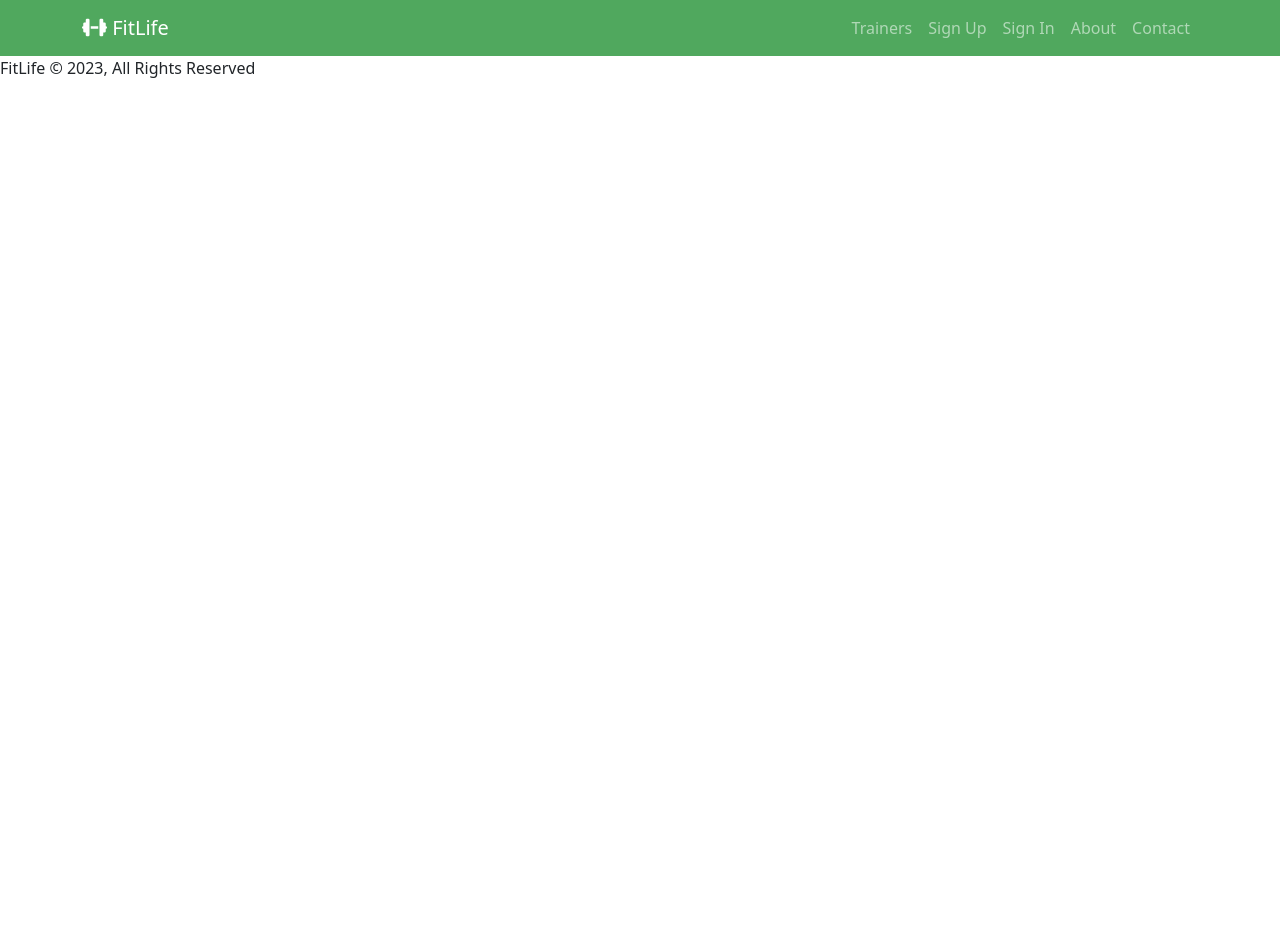
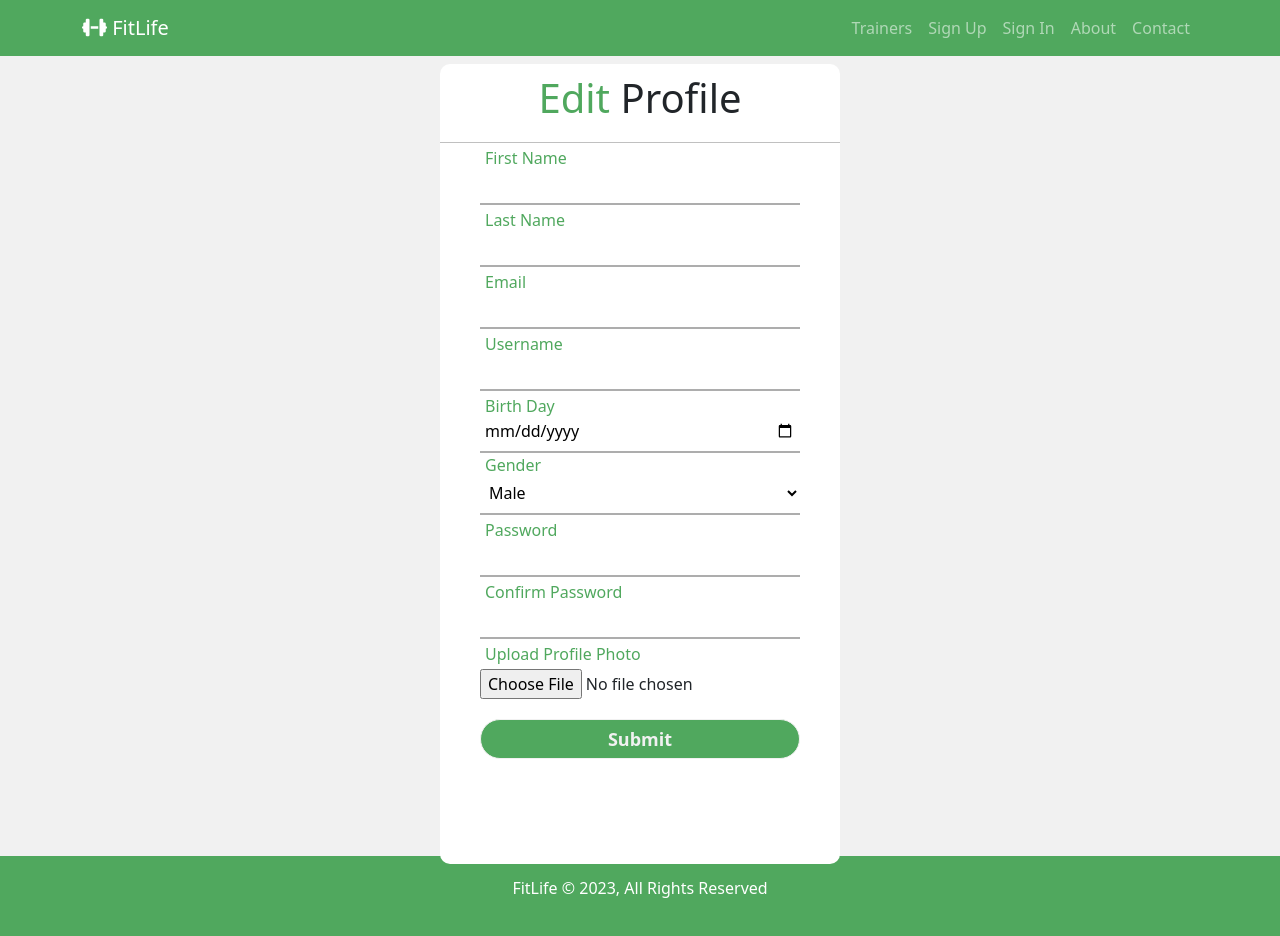
Before and after one commit to Veliashvilii/FitLifeV.1, a Django app: template users/templates/users/profile.html in a window 1280 px wide. Before the commit the page ends 78 px from the top, so only its background shows below. Run offline with Django 3.2, Linux system fonts and the light colour scheme; the template is opened without the code that fills it, so the values that code supplies are empty; some libraries are stand-ins or nearby versions.

Commit message:
Users Profile GET methods Complated

```diff
--- a/account/views.py
+++ b/account/views.py
@@ -8,7 +8,7 @@ from django.contrib.auth.models import User
 def user_login(request):
 
   if request.user.is_authenticated:
-    return redirect('/users/home')
+    return render(request, 'users/home.html')
 
   if request.method == "POST":
     username = request.POST["username"]
@@ -17,7 +17,8 @@ def user_login(request):
     user = authenticate(request, username=username, password=password)
     if user is not None:
       login(request, user)
-      return redirect('/users/home')
+      #redirect('/users/home')
+      return render(request, 'users/home.html')
     else:
       return render(request, 'account/login.html', {"error":"Email or Password Incorrect!"})
   return render(request, 'account/login.html')
--- a/users/templates/users/profile.html
+++ b/users/templates/users/profile.html
@@ -1,3 +1,252 @@
 {% extends "layout.html" %}
 
 {% block pageTitle %} Profile {% endblock %}
+
+{% block content %}
+<div class="content-body">
+  <div class="center">
+    <h1><span class="text-green">Edit</span> Profile</h1>
+    <form method="post" enctype="multipart/form-data">
+      {% csrf_token %}
+      {% if error %}
+        <div class="alert alert-danger">
+          {{ error }}
+        </div>
+      {% endif %}
+      <div class="txt-field">
+        <input type="text" name="first_name" placeholder="{{ first_name }}">
+        <span></span>
+        <label>First Name</label>
+      </div>
+      <div class="txt-field">
+        <input type="text" name="last_name" placeholder="{{ last_name }}">
+        <span></span>
+        <label>Last Name</label>
+      </div>
+      <div class="txt-field">
+        <input type="email" name="email" placeholder="{{ email }}">
+        <span></span>
+        <label>Email</label>
+      </div>
+      <div class="txt-field">
+        <input type="text" name="username" placeholder="{{ username }}">
+        <span></span>
+        <label>Username</label>
+      </div>
+      <div class="txt-field">
+        <input type="date" name="birthday">
+        <span></span>
+        <label>Birth Day</label>
+      </div>
+      <div class="txt-field">
+        <select id="gender" name="gender">
+          <option value="male">Male</option>
+          <option value="female">Female</option>
+          <option value="other">Other</option>
+        </select>
+        <label>Gender</label>
+      </div>
+      <div class="txt-field">
+        <input type="password" name="password">
+        <span></span>
+        <label>Password</label>
+      </div>
+      <div class="txt-field">
+        <input type="password" name="repassword">
+        <span></span>
+        <label>Confirm Password</label>
+      </div>
+      <div class="photo">
+        <input type="file" name="profile_picture" accept="image/*">
+        <span></span>
+        <label>Upload Profile Photo</label>
+      </div>
+      <button type="submit" class="btn">Submit</button>
+    </form>
+  </div>
+</div>
+{% endblock %}
+
+
+{% block style %}
+<style>
+  .text-green {
+    color: #50a85e;
+  }
+
+  .content-body {
+    margin: 0;
+    padding: 0;
+    background: #f1f1f1;
+    background-size: cover;
+    background-position: center;
+    height: 100vh;
+    overflow: hidden;
+  }
+
+  .center {
+    position: absolute;
+    height: 100%;
+    top: 58%;
+    left: 50%;
+    transform: translate(-50%, -50%);
+    width: 400px;
+    background: white;
+    border-radius: 10px;
+  }
+
+  .center h1 {
+    margin-top: 10px;
+    text-align: center;
+    padding: 0 0 20px 0;
+    border-bottom: 1px solid silver;
+  }
+
+  .center form {
+    padding: 0 40px;
+    box-sizing: border-box;
+    margin-bottom: 20px; /* Increase bottom margin */
+  }
+
+  form .txt-field {
+    position: relative;
+    border-bottom: 2px solid #adadad;
+    margin: 20px 0;
+  }
+
+  .txt-field input {
+    width: 100%;
+    padding: 0 5px;
+    height: 40px;
+    font-size: 16px;
+    border: none;
+    background: none;
+    outline: none;
+  }
+
+  .txt-field label {
+    position: absolute;
+    top: 50%;
+    left: 5px;
+    color: #adadad;
+    transform: translateY(-50%);
+    font-size: 16px;
+    pointer-events: none;
+    transition: .5s;
+  }
+
+  .txt-field span::before {
+    content: '';
+    position: absolute;
+    top: 40px;
+    left: 0;
+    width: 0%;
+    height: 2px;
+    background: #50a85e;
+    transition: .5s;
+  }
+
+  .txt-field input:focus ~ label,
+  .txt-field input:valid ~ label {
+    top: -5px;
+    color: #50a85e;
+  }
+
+  .txt-field input:focus ~ span::before,
+  .txt-field input:valid ~ label::before {
+    width: 100%;
+  }
+
+  .txt-field select + label {
+    position: absolute;
+    top: -20px;
+    left: 5px;
+    color: #50a85e;
+    transform: translateY(0);
+    font-size: 16px;
+    pointer-events: none;
+    transition: .5s;
+  }
+
+  select {
+    width: 100%;
+    padding: 0 5px;
+    height: 40px;
+    font-size: 16px;
+    border: none;
+    background: none;
+    outline: none;
+    color: #000;
+  }
+
+  .btn{
+    width: 100%;
+    height: 40px;
+    border: 1px solid;
+    background: #50a85e;
+    border-radius: 25px;
+    font-size: 18px;
+    color: #f1f1f1;
+    font-weight: 700;
+    cursor: pointer;
+    outline: none;
+    margin-bottom: 20px;
+  }
+
+  .btn:hover {
+    background: #50a85e;
+    color: #f1f1f1;
+    transition: .5s;
+  }
+
+  .main-footer {
+    text-align: center;
+    background: #50a85e;
+    color: #ffffff;
+    padding: 20px;
+  }
+
+  form .photo {
+    position: relative;
+    margin: 20px 0;
+  }
+
+  .photo input[type="file"] {
+    margin-top: 10px;
+  }
+
+  .photo label {
+    position: absolute;
+    top: 50%;
+    left: 5px;
+    color: #adadad;
+    transform: translateY(-50%);
+    font-size: 16px;
+    pointer-events: none;
+    transition: .5s;
+  }
+
+  .photo span::before {
+    content: '';
+    position: absolute;
+    top: 40px;
+    left: 0;
+    width: 0%;
+    height: 2px;
+    background: #50a85e;
+    transition: .5s;
+  }
+
+  .photo input:focus ~ label,
+  .photo input:valid ~ label {
+    top: -5px;
+    color: #50a85e;
+  }
+
+  .photo input:focus ~ span::before,
+  .photo input:valid ~ label::before {
+    width: 100%;
+  }
+
+</style>
+{% endblock %}
--- a/users/urls.py
+++ b/users/urls.py
@@ -3,6 +3,7 @@ from . import views
 
 urlpatterns = [
   path('home', views.user_home, name="user_home"),
+  path('', views.user_home, name="user_home"),
   path('mydiet', views.user_diet, name="user_diet"),
   path('profile', views.user_profile, name="user_profile"),
 ]
```
Also changed, not shown: users/views.py (+18 -1 lines).
